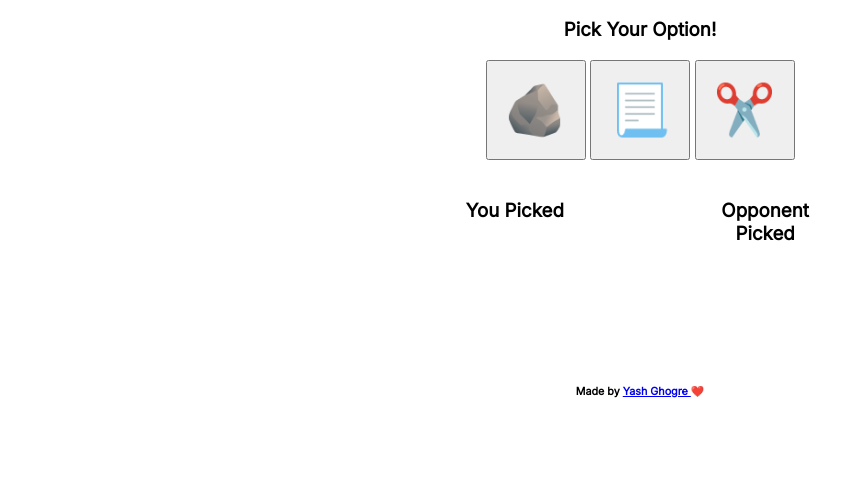
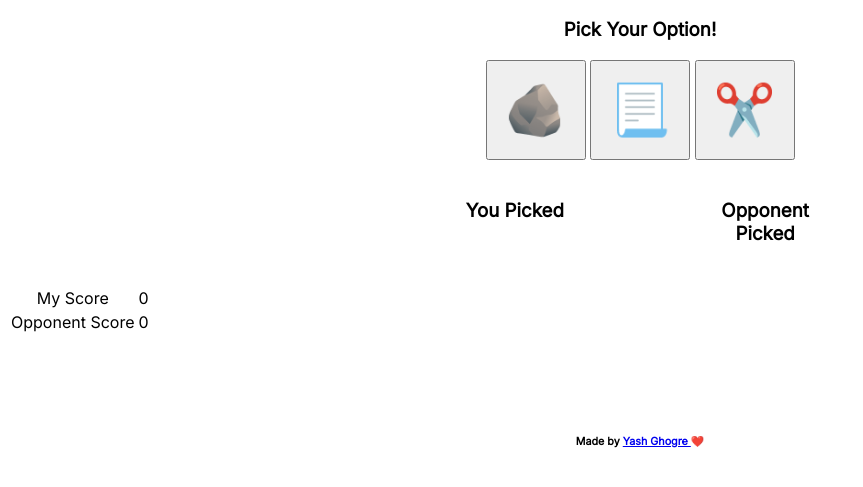
Before and after one commit to yashghogre/Rock-Paper-Scissors, a plain HTML site: page index.html in a window 1280 px wide. Shown: the part 161-648 px from the top of the page, without its empty margins (0-863 px from the left). Drawn offline with nearby package versions, Linux system fonts and the light colour scheme.

Commit message:
Update index.html

```diff
--- a/index.html
+++ b/index.html
@@ -35,6 +35,20 @@
             <h1 class="compChosenOption"></h1>
         </div>
     </div>
+
+    <div class="table">
+        <table>
+            <tr>
+                <td>My Score </td>
+                <td class="myScore">0</td>
+            </tr>
+            <tr>
+                <td>Opponent Score</td>
+                <td class="oppScore">0</td>
+            </tr>
+        </table>
+    </div>
+
     <h6 class="footer">Made by <a href="https://twitter.com/YashGhogre">Yash Ghogre </a>❤️</h6>
 
     <script src="https://code.jquery.com/jquery-3.6.4.js"
```
